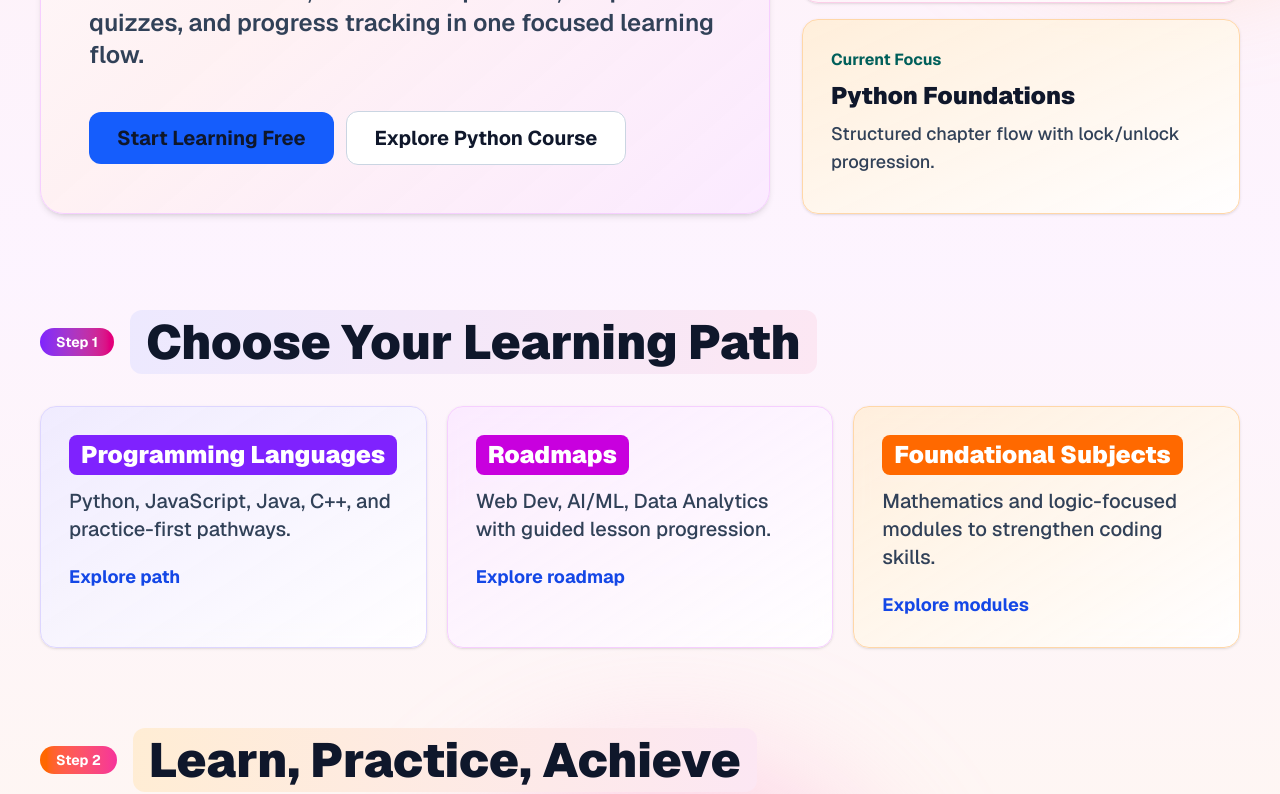
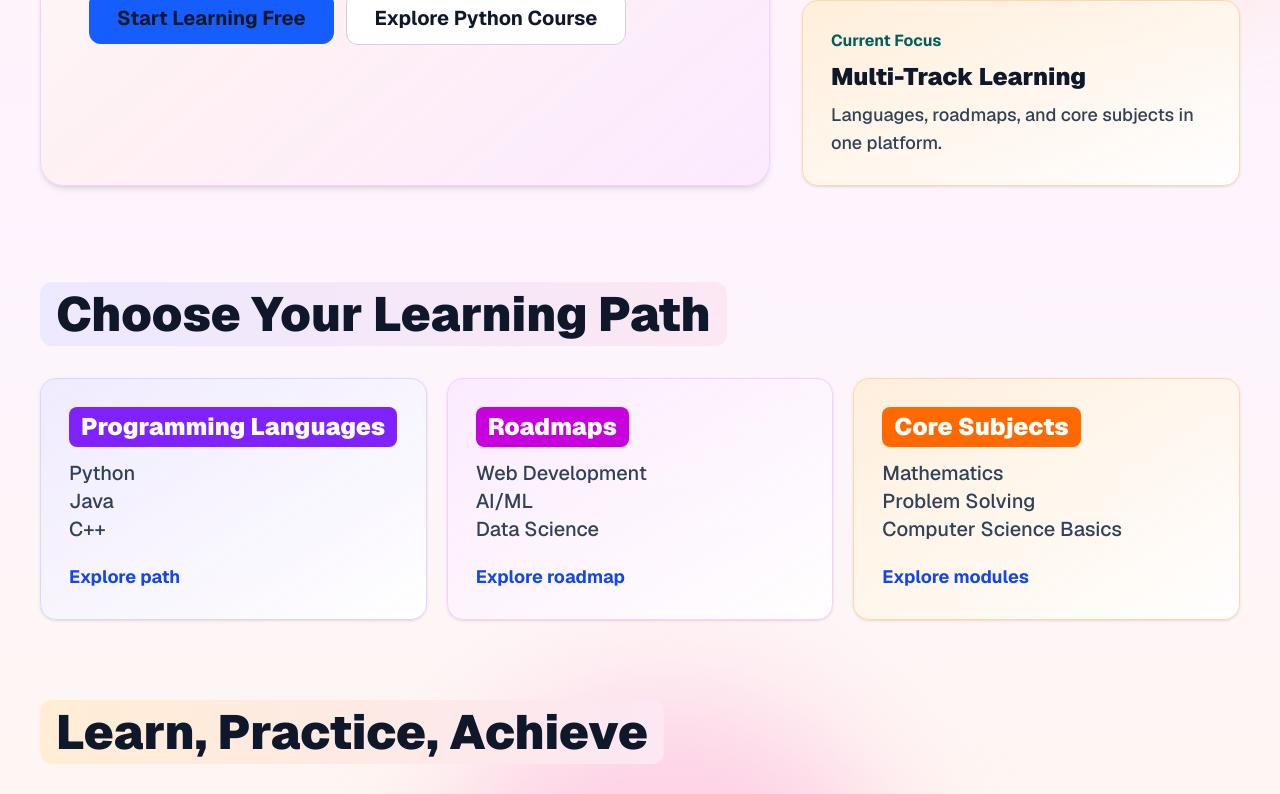
Before and after one commit to RKRX29/CodingLabs-app, a Next.js app: page / in a window 1280 px wide. Shown: the part 560-1354 px from the top of the page. Built offline with nearby package versions, Linux system fonts and the light colour scheme.

Commit message:
Refine homepage and python course UI content/readability

```diff
--- a/app/courses/python/page.tsx
+++ b/app/courses/python/page.tsx
@@ -71,11 +71,19 @@ export default function PythonCoursePage() {
   }, [])
 
   return (
-    <main className="min-h-screen bg-gray-50 p-8 text-gray-900">
-      <div className="max-w-4xl mx-auto">
+    <main className="relative min-h-screen overflow-hidden bg-gradient-to-b from-rose-50 via-fuchsia-50 to-orange-50 p-8 text-gray-900">
+      <div className="pointer-events-none absolute -left-36 -top-24 h-96 w-96 rounded-full bg-fuchsia-300/55 blur-3xl" />
+      <div className="pointer-events-none absolute right-[-120px] top-16 h-[28rem] w-[28rem] rounded-full bg-orange-300/50 blur-3xl" />
+      <div className="pointer-events-none absolute bottom-[-140px] left-1/3 h-[30rem] w-[30rem] rounded-full bg-pink-300/45 blur-3xl" />
+      <div className="pointer-events-none absolute inset-x-0 top-24 h-64 bg-gradient-to-r from-purple-200/25 via-pink-200/25 to-orange-200/25 blur-2xl" />
+
+      <div className="relative z-10 max-w-4xl mx-auto">
         <div className="flex items-center justify-between mb-8">
           <h1 className="text-3xl font-bold">Python Course</h1>
-          <Link href="/dashboard" className="px-4 py-2 bg-gray-800 text-white rounded hover:bg-gray-700">
+          <Link
+            href="/dashboard"
+            className="rounded-lg border border-slate-200 bg-slate-900 px-4 py-2 text-base font-semibold text-white shadow-sm hover:bg-slate-800"
+          >
             Back to Dashboard
           </Link>
         </div>
@@ -94,9 +102,9 @@ export default function PythonCoursePage() {
         {!loading && error && <p className="text-red-600">{error}</p>}
 
         {!loading && !error && lessons.length === 0 && (
-          <div className="bg-white border rounded-lg p-6">
+          <div className="bg-white/90 border rounded-lg p-6 backdrop-blur-sm">
             <h2 className="text-xl font-semibold mb-2">No lessons yet</h2>
-            <p className="text-gray-600">Add lesson documents in MongoDB with `courseId: "python"` to see them here.</p>
+            <p className="text-gray-600">Add lesson documents in MongoDB with `courseId: &quot;python&quot;` to see them here.</p>
           </div>
         )}
 
@@ -107,7 +115,7 @@ export default function PythonCoursePage() {
                 index > 0 && !completedIds.has(lessons[index - 1]?._id)
 
               return (
-              <article key={lesson._id} className="bg-white border rounded-lg p-6 shadow-sm">
+              <article key={lesson._id} className="bg-white/90 border rounded-lg p-6 shadow-sm backdrop-blur-sm">
                 <div className="flex items-center justify-between mb-1">
                   <p className="text-sm text-blue-700 font-semibold">Lesson {lesson.lessonNumber}</p>
                   {completedIds.has(lesson._id) ? (
--- a/app/page.tsx
+++ b/app/page.tsx
@@ -25,12 +25,12 @@ export default function Home() {
           <p className="mb-5 inline-flex rounded-full bg-blue-100 px-3 py-1 text-base font-bold tracking-wide text-blue-800">
             Structured coding for real outcomes
           </p>
-          <h2 className="mb-6 text-5xl font-black leading-tight text-slate-900 md:text-7xl">
+          <h2 className="mb-6 text-4xl font-black leading-tight text-slate-900 md:text-6xl">
             Learn to Code.
             <br />
             Build Your Future.
           </h2>
-          <p className="mb-10 max-w-3xl text-2xl font-semibold text-slate-700">
+          <p className="mb-10 max-w-3xl text-xl font-semibold text-slate-700 md:text-2xl">
             Interactive lessons, code runner practice, chapter quizzes, and progress tracking in one focused learning flow.
           </p>
           <div className="flex flex-wrap items-center gap-3">
@@ -62,62 +62,67 @@ export default function Home() {
           </div>
           <div className="rounded-2xl border border-orange-200 bg-gradient-to-br from-orange-100/85 to-white/90 p-7 shadow-sm backdrop-blur-sm">
             <p className="text-base font-bold text-teal-800">Current Focus</p>
-            <p className="mt-2 text-2xl font-black text-slate-900">Python Foundations</p>
-            <p className="mt-2 text-lg font-medium text-slate-700">Structured chapter flow with lock/unlock progression.</p>
+            <p className="mt-2 text-2xl font-black text-slate-900">Multi-Track Learning</p>
+            <p className="mt-2 text-lg font-medium text-slate-700">Languages, roadmaps, and core subjects in one platform.</p>
           </div>
         </div>
       </section>
 
       <section className="relative z-10 mx-auto w-full max-w-7xl px-6 pb-20 pt-8 md:px-10">
-        <div className="mb-8 flex items-center gap-4">
-          <span className="inline-flex rounded-full bg-gradient-to-r from-violet-600 to-pink-600 px-4 py-1 text-sm font-bold text-white">
-            Step 1
-          </span>
-          <h3 className="rounded-xl bg-gradient-to-r from-violet-100 to-pink-100 px-4 py-2 text-5xl font-black text-slate-900">
-            Choose Your Learning Path
-          </h3>
-        </div>
+        <h3 className="mb-8 inline-flex rounded-xl bg-gradient-to-r from-violet-100 to-pink-100 px-4 py-2 text-4xl font-black text-slate-900 md:text-5xl">
+          Choose Your Learning Path
+        </h3>
         <div className="grid grid-cols-1 gap-5 md:grid-cols-3">
           <div className="rounded-2xl border border-violet-200 bg-gradient-to-br from-violet-100/85 to-white/90 p-7 shadow-sm backdrop-blur-sm transition hover:-translate-y-0.5 hover:shadow-md">
             <h4 className="mb-3 inline-flex rounded-lg bg-violet-600 px-3 py-1 text-2xl font-black text-white">Programming Languages</h4>
-            <p className="mb-5 text-xl font-medium text-slate-700">Python, JavaScript, Java, C++, and practice-first pathways.</p>
+            <p className="mb-5 text-xl font-medium text-slate-700">
+              Python
+              <br />
+              Java
+              <br />
+              C++
+            </p>
             <span className="text-lg font-bold text-blue-700">Explore path</span>
           </div>
           <div className="rounded-2xl border border-fuchsia-200 bg-gradient-to-br from-fuchsia-100/80 to-white/90 p-7 shadow-sm backdrop-blur-sm transition hover:-translate-y-0.5 hover:shadow-md">
             <h4 className="mb-3 inline-flex rounded-lg bg-fuchsia-600 px-3 py-1 text-2xl font-black text-white">Roadmaps</h4>
-            <p className="mb-5 text-xl font-medium text-slate-700">Web Dev, AI/ML, Data Analytics with guided lesson progression.</p>
+            <p className="mb-5 text-xl font-medium text-slate-700">
+              Web Development
+              <br />
+              AI/ML
+              <br />
+              Data Science
+            </p>
             <span className="text-lg font-bold text-blue-700">Explore roadmap</span>
           </div>
           <div className="rounded-2xl border border-orange-200 bg-gradient-to-br from-orange-100/80 to-white/90 p-7 shadow-sm backdrop-blur-sm transition hover:-translate-y-0.5 hover:shadow-md">
-            <h4 className="mb-3 inline-flex rounded-lg bg-orange-500 px-3 py-1 text-2xl font-black text-white">Foundational Subjects</h4>
-            <p className="mb-5 text-xl font-medium text-slate-700">Mathematics and logic-focused modules to strengthen coding skills.</p>
+            <h4 className="mb-3 inline-flex rounded-lg bg-orange-500 px-3 py-1 text-2xl font-black text-white">Core Subjects</h4>
+            <p className="mb-5 text-xl font-medium text-slate-700">
+              Mathematics
+              <br />
+              Problem Solving
+              <br />
+              Computer Science Basics
+            </p>
             <span className="text-lg font-bold text-blue-700">Explore modules</span>
           </div>
         </div>
       </section>
 
       <section className="relative z-10 mx-auto w-full max-w-7xl px-6 pb-20 md:px-10">
-        <div className="mb-8 flex items-center gap-4">
-          <span className="inline-flex rounded-full bg-gradient-to-r from-orange-500 to-pink-500 px-4 py-1 text-sm font-bold text-white">
-            Step 2
-          </span>
-          <h3 className="rounded-xl bg-gradient-to-r from-orange-100 to-pink-100 px-4 py-2 text-5xl font-black text-slate-900">
-            Learn, Practice, Achieve
-          </h3>
-        </div>
+        <h3 className="mb-8 inline-flex rounded-xl bg-gradient-to-r from-orange-100 to-pink-100 px-4 py-2 text-4xl font-black text-slate-900 md:text-5xl">
+          Learn, Practice, Achieve
+        </h3>
         <div className="grid grid-cols-1 gap-5 md:grid-cols-3">
           <div className="rounded-2xl border border-pink-200 bg-white/90 p-7 shadow-sm backdrop-blur-sm">
-            <p className="mb-3 inline-flex rounded-full bg-pink-600 px-3 py-1 text-sm font-bold text-white">Step A</p>
             <h4 className="mb-2 text-3xl font-black text-slate-900">Learn Concept</h4>
             <p className="text-lg font-medium text-slate-700">Understand lesson concepts through structured and readable content.</p>
           </div>
           <div className="rounded-2xl border border-indigo-200 bg-white/90 p-7 shadow-sm backdrop-blur-sm">
-            <p className="mb-3 inline-flex rounded-full bg-indigo-600 px-3 py-1 text-sm font-bold text-white">Step B</p>
             <h4 className="mb-2 text-3xl font-black text-slate-900">Run Code</h4>
             <p className="text-lg font-medium text-slate-700">Practice instantly in the built-in runner and validate output.</p>
           </div>
           <div className="rounded-2xl border border-emerald-200 bg-white/90 p-7 shadow-sm backdrop-blur-sm">
-            <p className="mb-3 inline-flex rounded-full bg-emerald-600 px-3 py-1 text-sm font-bold text-white">Step C</p>
             <h4 className="mb-2 text-3xl font-black text-slate-900">Pass & Progress</h4>
             <p className="text-lg font-medium text-slate-700">Complete quiz + coding checks and track real progress chapter by chapter.</p>
           </div>
```
